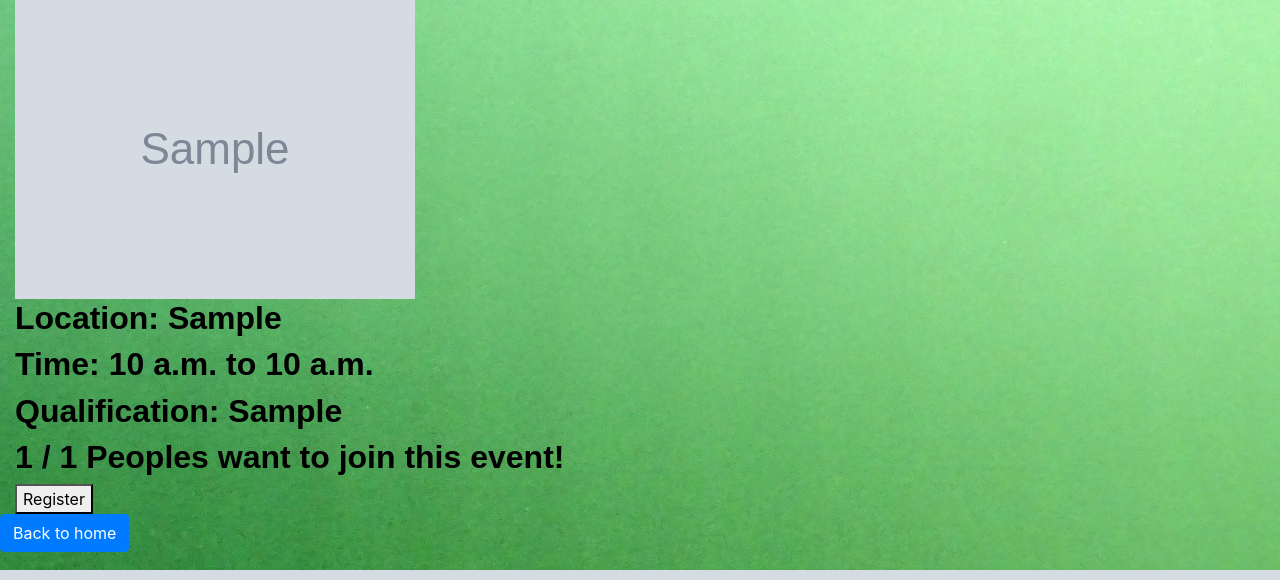
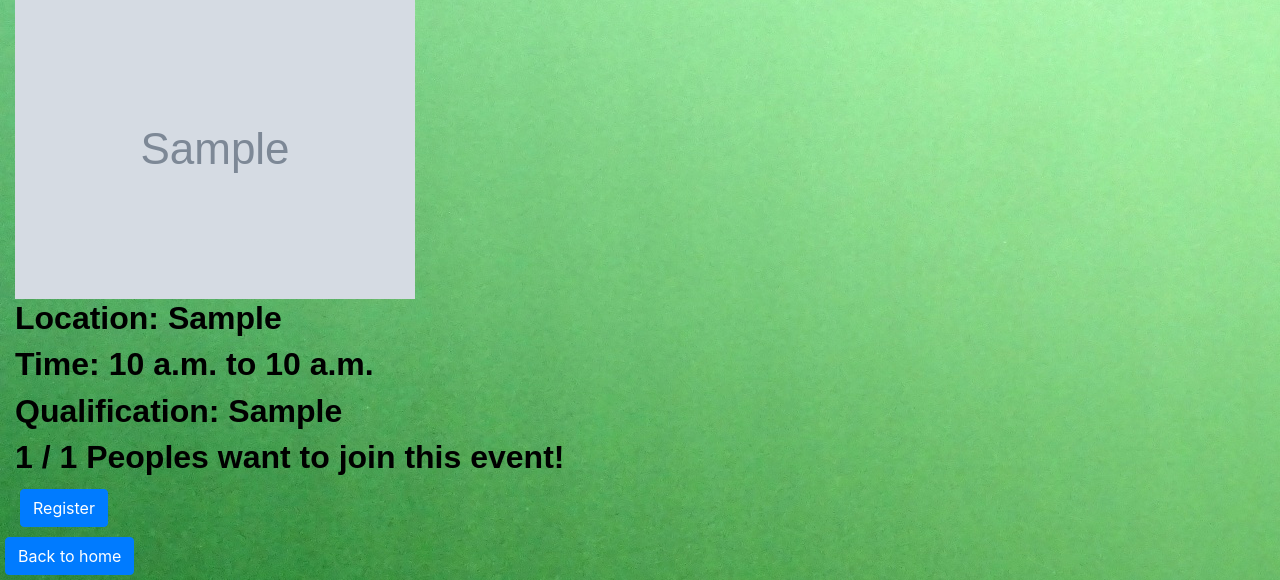
Before and after one commit to PunyaweeSrithongkerd/KU-Event-Regis, a Django app: page /events/1/ in a window 1280 px wide. Shown: the part 230-810 px from the top of the page. Run offline with Django 3.2, Linux system fonts and the light colour scheme; tables that the repository leaves empty hold one stand-in row (values such as "Sample post"); grey boxes marked "Sample" are stand-in pictures; some libraries are stand-ins or nearby versions; some web fonts are replaced.

Commit message:
edit detail.html

```diff
--- a/events/templates/events/detail.html
+++ b/events/templates/events/detail.html
@@ -25,10 +25,10 @@
 		{% if user not in event.user.all %}
         <form action="{% url 'events:regis' event.id %}" method="post">
             {% csrf_token %}
-            <button type='submit' name='UserID' value={{user.id}}>Register</button>
+            <button style="margin:5px" class="btn btn-primary" type='submit' name='UserID' value={{user.id}}>Register</button>
         </form>
         {% endif %}
     </div>
-    <a class="btn btn-primary" href="/events/ ">Back to home</a>
+    <a style="margin:5px" class="btn btn-primary" href="/events/ ">Back to home</a>
 </body>
 {% endblock %}
```
